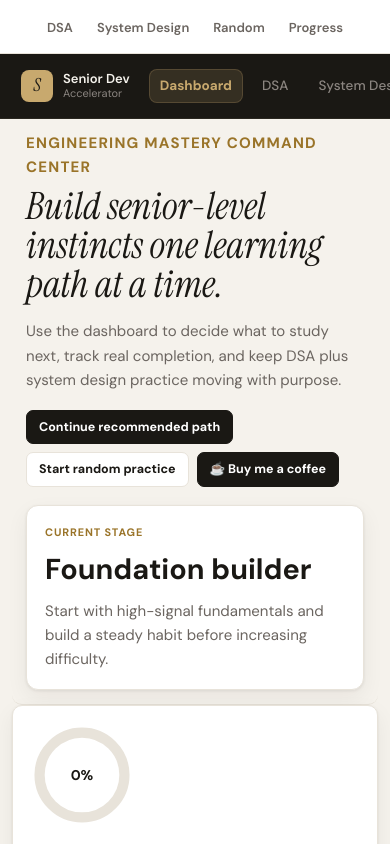
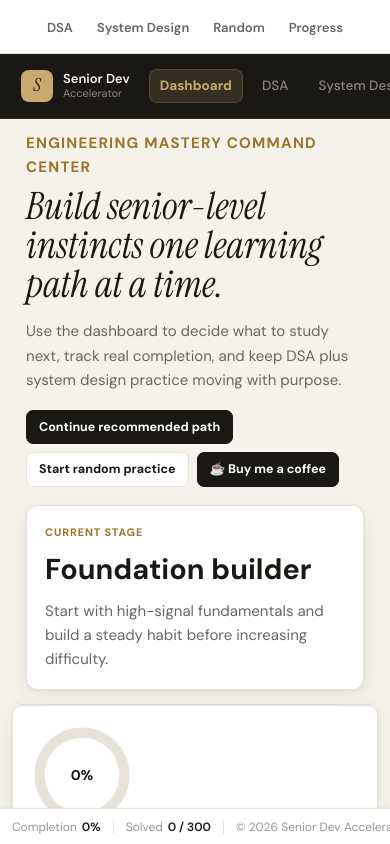
Before and after one commit to msomi22/senior-dev-accelerator, a React (Vite) app: page / in a window 390 px wide. Shown: the top 844 px of the page. Built offline with nearby package versions, Linux system fonts and the light colour scheme; no server answers.

Commit message:
fix(ui): add fixed status footer

```diff
--- a/src/App.jsx
+++ b/src/App.jsx
@@ -5,6 +5,7 @@ import { Suspense, lazy, useEffect } from 'react';
 import { NavLink, Route, Routes, useLocation } from 'react-router-dom';
 import Navbar from './components/Navbar.jsx';
 import Sidebar from './components/Sidebar.jsx';
+import StatusBar from './components/StatusBar.jsx';
 import LoadingCard from './components/LoadingCard.jsx';
 import { useContentProtection } from './hooks/useContentProtection.js';
 import { usePreferences } from './hooks/usePreferences.js';
@@ -67,6 +68,7 @@ export default function App() {
           </Suspense>
         </main>
       </div>
+      <StatusBar />
     </div>
   );
 }
--- /dev/null
+++ b/src/components/StatusBar.jsx
@@ -0,0 +1,39 @@
+import { useEffect, useState } from 'react';
+import { siteConfig } from '../config/siteConfig.js';
+import { usePreferences } from '../hooks/usePreferences.js';
+import { progressSummary } from '../services/questionBankService.js';
+
+const emptySummary = { total: 0, done: 0, percent: 0 };
+
+export default function StatusBar() {
+  const { completed } = usePreferences();
+  const [summary, setSummary] = useState(emptySummary);
+
+  useEffect(() => {
+    let alive = true;
+
+    progressSummary(completed).then((nextSummary) => {
+      if (alive) setSummary(nextSummary);
+    });
+
+    return () => {
+      alive = false;
+    };
+  }, [completed]);
+
+  return (
+    <footer className="status-bar">
+      <div className="status-item">
+        Completion <strong>{summary.percent}%</strong>
+      </div>
+      <span className="status-sep" aria-hidden="true" />
+      <div className="status-item">
+        Solved <strong>{summary.done} / {summary.total}</strong>
+      </div>
+      <span className="status-sep" aria-hidden="true" />
+      <div className="status-item">
+        &copy; {new Date().getFullYear()} {siteConfig.appName}
+      </div>
+    </footer>
+  );
+}
--- a/src/styles/senior-ui.css
+++ b/src/styles/senior-ui.css
@@ -40,6 +40,7 @@
   --font-mono: 'JetBrains Mono', SFMono-Regular, Consolas, monospace;
   --nav-height: 56px;
   --sidebar-width: 220px;
+  --footer-height: 36px;
   --page-padding: 32px;
 }
 
@@ -120,7 +121,7 @@ body {
   height: 100vh;
   overflow-x: hidden;
   overflow-y: auto;
-  padding: calc(var(--nav-height) + var(--page-padding)) var(--page-padding) 48px;
+  padding: calc(var(--nav-height) + var(--page-padding)) var(--page-padding) calc(48px + var(--footer-height));
   scrollbar-width: thin;
   scrollbar-color: var(--border-strong) transparent;
 }
@@ -1141,6 +1142,51 @@ meter {
   box-shadow: none;
 }
 
+.status-bar {
+  position: fixed;
+  right: 0;
+  bottom: 0;
+  left: var(--sidebar-width);
+  z-index: 1000;
+  height: var(--footer-height);
+  display: flex;
+  align-items: center;
+  gap: 20px;
+  padding: 0 28px;
+  overflow-x: auto;
+  overflow-y: hidden;
+  border-top: 1px solid var(--border);
+  background: var(--bg-card);
+  box-shadow: 0 -1px 3px rgba(26, 24, 20, 0.04);
+  scrollbar-width: none;
+}
+
+.status-bar::-webkit-scrollbar {
+  display: none;
+}
+
+.status-item {
+  display: flex;
+  align-items: center;
+  gap: 5px;
+  flex: 0 0 auto;
+  color: var(--text-muted);
+  font-size: 12px;
+  white-space: nowrap;
+}
+
+.status-item strong {
+  color: var(--text-primary);
+  font-weight: 600;
+}
+
+.status-sep {
+  width: 1px;
+  height: 14px;
+  flex: 0 0 auto;
+  background: var(--border);
+}
+
 .search-preview-card.done::before,
 .question-card.done::before {
   content: "Completed";
@@ -1238,7 +1284,12 @@ meter {
     height: auto;
     min-height: 0;
     overflow: visible;
-    padding: var(--page-padding) var(--page-padding) 56px;
+    padding: var(--page-padding) var(--page-padding) calc(56px + var(--footer-height));
+  }
+
+  .status-bar {
+    left: 0;
+    padding: 0 var(--page-padding);
   }
 
   .dashboard-grid,
@@ -1296,6 +1347,10 @@ meter {
     top: var(--nav-height);
     min-height: 48px;
     padding: 7px 10px;
+  }
+
+  .status-bar {
+    gap: 12px;
   }
 
   .page {
```
